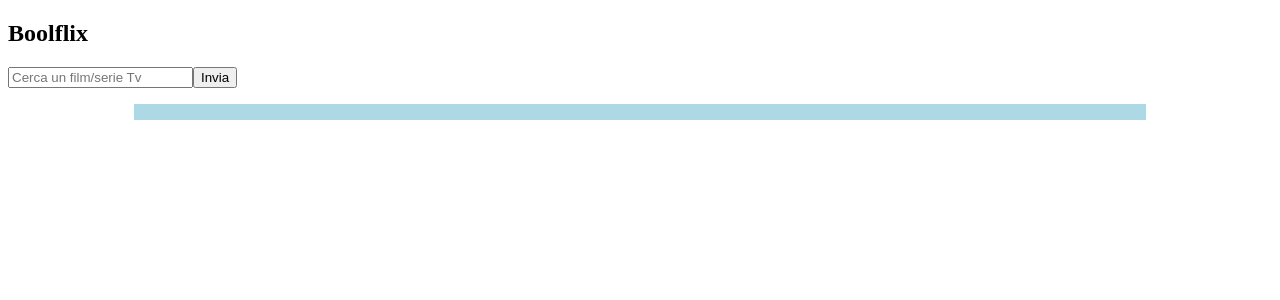
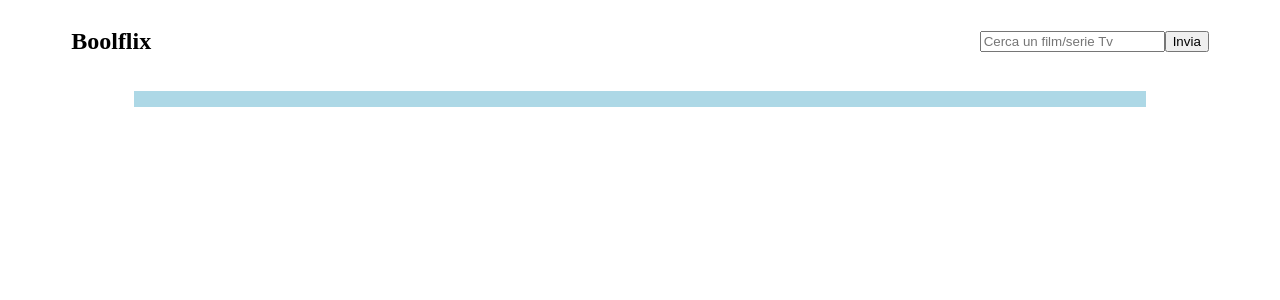
Before and after one commit to Alastor2189/vue-boolflix, a Vue app: page / in a window 1280 px wide. Shown: the top 300 px of the page. Built offline with nearby package versions, Linux system fonts and the light colour scheme.

Commit message:
prime correzioni css per milestone 4

```diff
--- a/src/App.vue
+++ b/src/App.vue
@@ -1,7 +1,7 @@
 <template>
   <div id="app">
     <AppHeader @filmResearch="filterVideo($event) "/>
-    <AppMain :seriesFilm="filmDvd" :seriesTv="seriesDvd" />
+    <AppMain :videoFilm="filmDvd" :videoSeries="seriesDvd" />
   </div>
 </template>
 
--- a/src/components/AppCardMovie.vue
+++ b/src/components/AppCardMovie.vue
@@ -66,11 +66,14 @@ export default {
 @import "~flag-icons/css/flag-icons.css";
 @import '~@fortawesome/fontawesome-free/css/all.min.css';
     .menu-card {
-        width: calc(100% / 4 - 8px);
+        width: calc(100% / 5 - 8px);
         margin: 4px;
-        padding: 1em;
         border: 1px solid black;
         text-align: center;
+        position: relative;
+    }
+    .card {
+        position: absolute;
     }
 
     .card h2, .card h4, .card p {
@@ -79,6 +82,7 @@ export default {
 
     .image img{
         width: 100%;
+        height: 100%;
     }
 
 </style>
--- a/src/components/AppHeader.vue
+++ b/src/components/AppHeader.vue
@@ -32,5 +32,18 @@ export default {
 </script>
 
 <style lang="scss" scoped>
+    .header {
+        display: flex;
+        align-items: center;
+        width: 90%;
+        margin: 0 auto;
+    }
 
+   .search{
+       display: flex;
+        justify-content: flex-end;
+    }
+    .title, .search {
+        width: 50%;
+    }
 </style>
```
